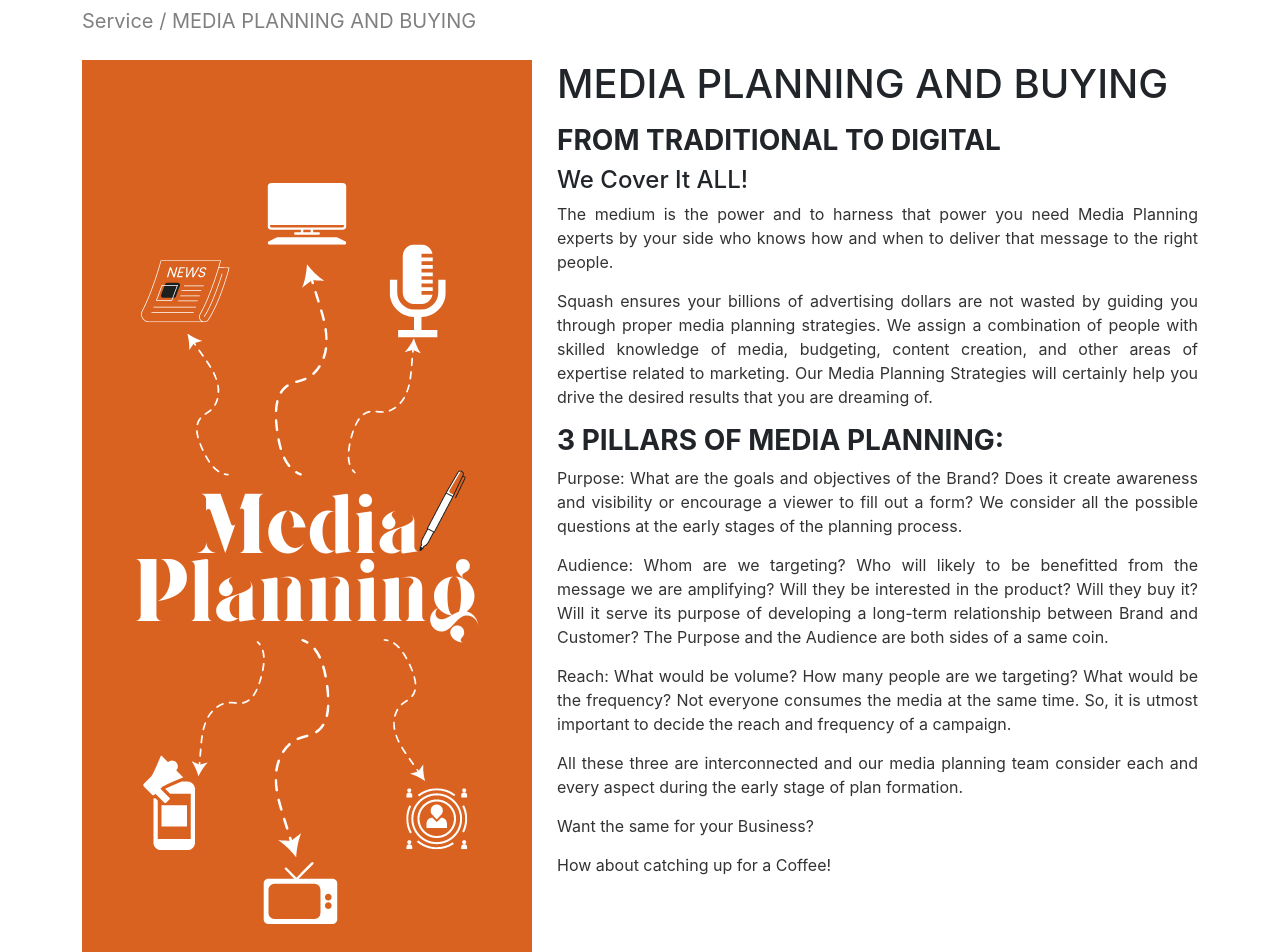
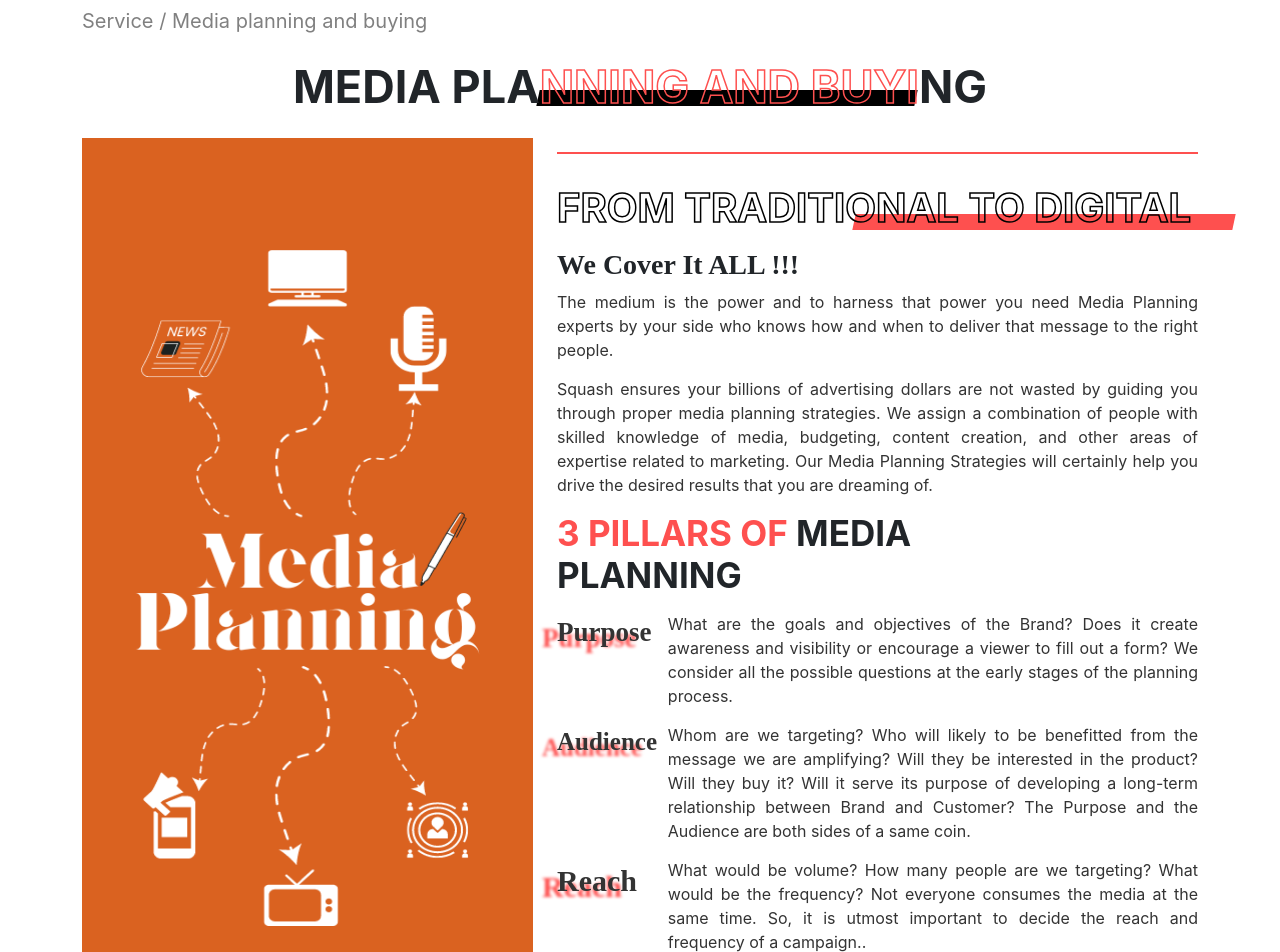
Before and after one commit to VishK98/Squash-Global, a React (Create React App) app: page /mediaPlanning in a window 1280 px wide. Shown: the part 80-1032 px from the top of the page. Built offline with nearby package versions, Linux system fonts and the light colour scheme.

Commit message:
media planning design fixed

```diff
--- a/src/components/ServiceDetails/MediaPlanning.js
+++ b/src/components/ServiceDetails/MediaPlanning.js
@@ -18,27 +18,54 @@ function MediaPlanning() {
             </a>
           </li>
           <li>
-            <AnimatedText text="&nbsp;MEDIA PLANNING AND BUYING" animation="slide-right" />
+            {/* <AnimatedText text="&nbsp;MEDIA PLANNING AND BUYING" animation="slide-right" /> */}
+            <AnimatedText text="&nbsp;Media planning and buying" animation="slide-right" />
+
           </li>
         </ol>
       </div>
       <div className='row mt-lg-4'>
-        <div className='col-lg-5 col-md-5 col-12'>
-          <img src={img} className='tittle-img' alt='' />
+        <h1 className="big-title page-head" style={{ fontSize: '45px', fontWeight: "bold",textAlign: "center" }}>MEDIA PLA<span className='underline-custom service-title'>NNING AND</span> <span className='service-title'>BUYI</span>NG</h1>
+        <div className='col-lg-5 col-md-5 col-12 mt-lg-3'>
+          <img style={{height: "91%", width: "100%"}} src={img} className='tittle-img' alt='' />
         </div>
         <div className='col-lg-7 col-md-7 col-12'>
-          <h1 className="big-title page-head">MEDIA PLANNING AND BUYING</h1>
-          <h3 className='mt-lg-3'>FROM TRADITIONAL TO DIGITAL</h3>
-          <h4>We Cover It ALL!</h4>
+          <div style={{height: "2px", width: "100%",background: "#fe504f",marginTop: "18px",marginTop:"30px"}}></div>
+          <h6 className='underline-custom-1 service-title-1'>FROM TRADITIONAL TO DIGITAL</h6>
+          {/* <h4 className=''>We Cover It ALL!</h4> */}
+          <AnimatedText text={<h3>We Cover It ALL !!!</h3>} animation="slide-left" className="service-heading" />
           <p>The medium is the power and to harness that power you need Media Planning experts by your side who knows how and when to deliver that message to the right people.</p>
           <p> Squash ensures your billions of advertising dollars are not wasted by guiding you through proper media planning strategies. We assign a combination of people with skilled knowledge of media, budgeting, content creation, and other areas of expertise related to marketing. Our Media Planning Strategies will certainly help you drive the desired results that you are dreaming of.</p>
-          <h3>3 PILLARS OF MEDIA PLANNING:</h3>
-          <p>Purpose: What are the goals and objectives of the Brand? Does it create awareness and visibility or encourage a viewer to fill out a form? We consider all the possible questions at the early stages of the planning process. </p>
-          <p>Audience: Whom are we targeting? Who will likely to be benefitted from the message we are amplifying? Will they be interested in the product? Will they buy it? Will it serve its purpose of developing a long-term relationship between Brand and Customer? The Purpose and the Audience are both sides of a same coin.</p>
-          <p>Reach: What would be volume? How many people are we targeting? What would be the frequency? Not everyone consumes the media at the same time. So, it is utmost important to decide the reach and frequency of a campaign. </p>
-          <p>All these three are interconnected and our media planning team consider each and every aspect during the early stage of plan formation. </p>
-          <p>Want the same for your Business?</p>
-          <p>How about catching up for a Coffee!</p>
+          <h3 style={{ fontSize: "35px" }}><span style={{ color: "#fe504f", fontSize: "35px"}}>3 PILLARS  OF  </span> MEDIA<br /> PLANNING</h3>
+          <div className='row mt-lg-3'>
+            <diV className="col-lg-2 col-12">
+              <p className='service-description' >Purpose</p>
+            </diV>
+            <div className="col-lg-10 col-12"> <p>What are the goals and objectives of the Brand? Does it create awareness and visibility or encourage a viewer to fill out a form? We consider all the possible questions at the early stages of the planning process.</p>
+            </div>
+          </div>
+          {/* <p>Purpose: What are the goals and objectives of the Brand? Does it create awareness and visibility or encourage a viewer to fill out a form? We consider all the possible questions at the early stages of the planning process. </p> */}
+          <div className='row'>
+            <diV className="col-lg-2 col-12">
+              <p className='service-description service-description-1 ' >Audience</p>
+            </diV>
+            <div className="col-lg-10 col-12 "> <p>Whom are we targeting? Who will likely to be benefitted from the message we are amplifying? Will they be interested in the product? Will they buy it? Will it serve its purpose of developing a long-term relationship between Brand and Customer? The Purpose and the Audience are both sides of a same coin.</p>
+            </div>
+          </div>
+          {/* <p>Audience: Whom are we targeting? Who will likely to be benefitted from the message we are amplifying? Will they be interested in the product? Will they buy it? Will it serve its purpose of developing a long-term relationship between Brand and Customer? The Purpose and the Audience are both sides of a same coin.</p> */}
+          <div className='row'>
+            <diV className="col-lg-2 col-12">
+              <p className='service-description-2 ' >Reach</p>
+            </diV>
+            <div className="col-lg-10 col-12 "> <p>What would be volume? How many people are we targeting? What would be the frequency? Not everyone consumes the media at the same time. So, it is utmost important to decide the reach and frequency of a campaign..</p>
+            </div>
+          </div>
+          {/* <p>Reach: What would be volume? How many people are we targeting? What would be the frequency? Not everyone consumes the media at the same time. So, it is utmost important to decide the reach and frequency of a campaign. </p> */}
+          <h6 className='service-description-3'>All these three are interconnected and our media planning team consider each and every aspect during the early stage of plan formation. </h6>
+          <p className='service-description-3'>Want the same for your Business?</p>
+          <p className='service-description-3'>How about catching up for a <span style={{ color: "#fe504f" }}>Coffee!</span></p>
+          <div style={{height: "2px", width: "100%",background: "#fe504f",marginTop: "18px"}}></div>
+
         </div>
       </div>
     </div>
--- a/src/components/ServiceDetails/ServiceDetails.css
+++ b/src/components/ServiceDetails/ServiceDetails.css
@@ -1,10 +1,84 @@
 .service-title {
-    -webkit-text-stroke: 1px #000;
+    -webkit-text-stroke: 1.5px #fe504f;
     -webkit-text-fill-color: transparent;
-    font-size: 60px;
+    font-size: 45px;
+    font-weight: bold;
+}
+
+.service-title-1 {
+    -webkit-text-stroke: 1.5px #000;
+    -webkit-text-fill-color: transparent;
+    font-size: 40px;
+    font-weight: bold;
 }
 
 .tittle-img {
-    max-width: auto ;
+    max-width: auto;
     height: auto
 }
+
+.underline-custom {
+    padding: 30px 0 8px;
+    position: relative;
+}
+
+.underline-custom::before {
+    content: "";
+    position: absolute;
+    left: 72%;
+    bottom: 16px;
+    width: 378px;
+    height: 16px;
+    transform: skew(-12deg) translateX(-50%);
+    background: #000;
+    z-index: -1;
+}
+
+.underline-custom-1 {
+    padding: 30px 0 8px;
+    position: relative;
+}
+
+.underline-custom-1::before {
+    content: "";
+    position: absolute;
+    left: 76%;
+    bottom: 10px;
+    width: 380px;
+    height: 16px;
+    transform: skew(-12deg) translateX(-50%);
+    background: #fe504f;
+    z-index: -1;
+}
+
+.service-heading {
+    font-size: 35px;
+    font-weight: bold;
+    font-family: Times New Roman, Times, serif;
+}
+
+
+.service-description {
+    font-size: 27px;
+    font-weight: bold;
+    font-family: Times New Roman, Times, serif;
+    filter: drop-shadow(-15px 6px 1.5px #fe504f)
+}
+
+.service-description-1 {
+    font-size: 25px;
+    font-weight: bolder;
+    font-family: Times New Roman, Times, serif;
+    filter: drop-shadow(-15px 6px 1.5px #fe504f)
+}
+.service-description-2 {
+    font-size: 30px;
+    font-weight: bolder;
+    font-family: Times New Roman, Times, serif;
+    filter: drop-shadow(-15px 6px 1.5px #fe504f)
+}
+.service-description-3 {
+    font-size: 18px;
+    font-weight: 600;
+    font-family: Times New Roman, Times, serif;
+}
```
